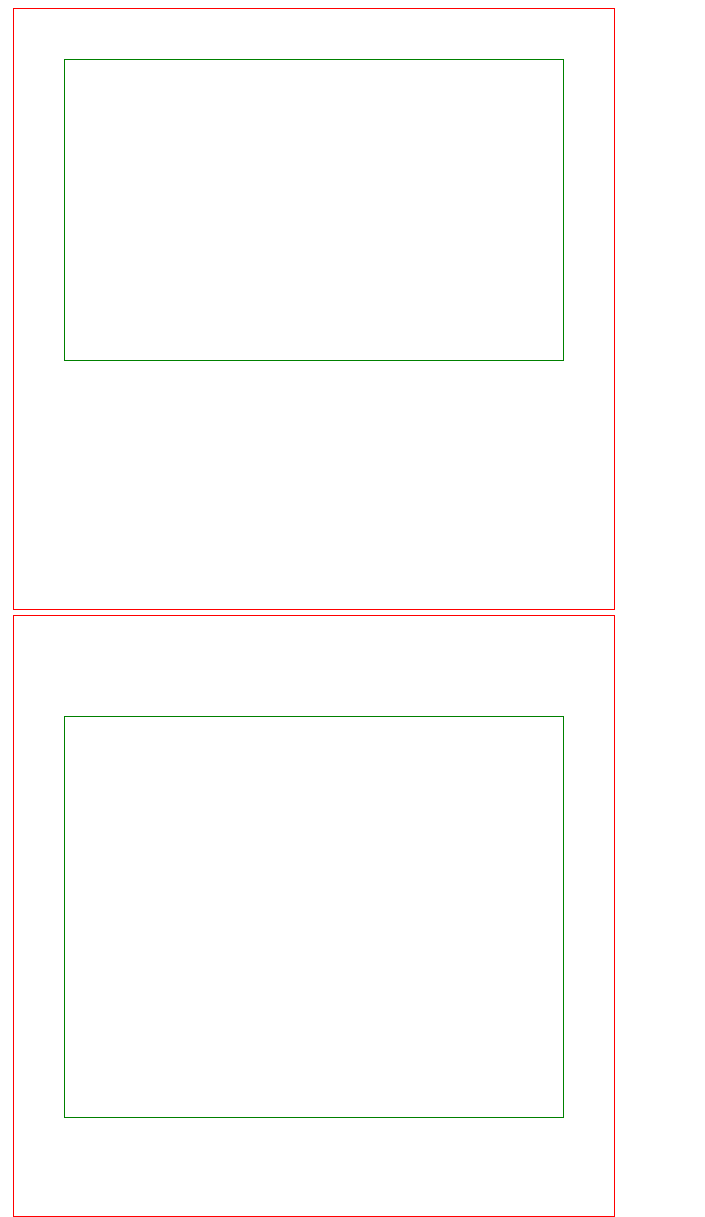
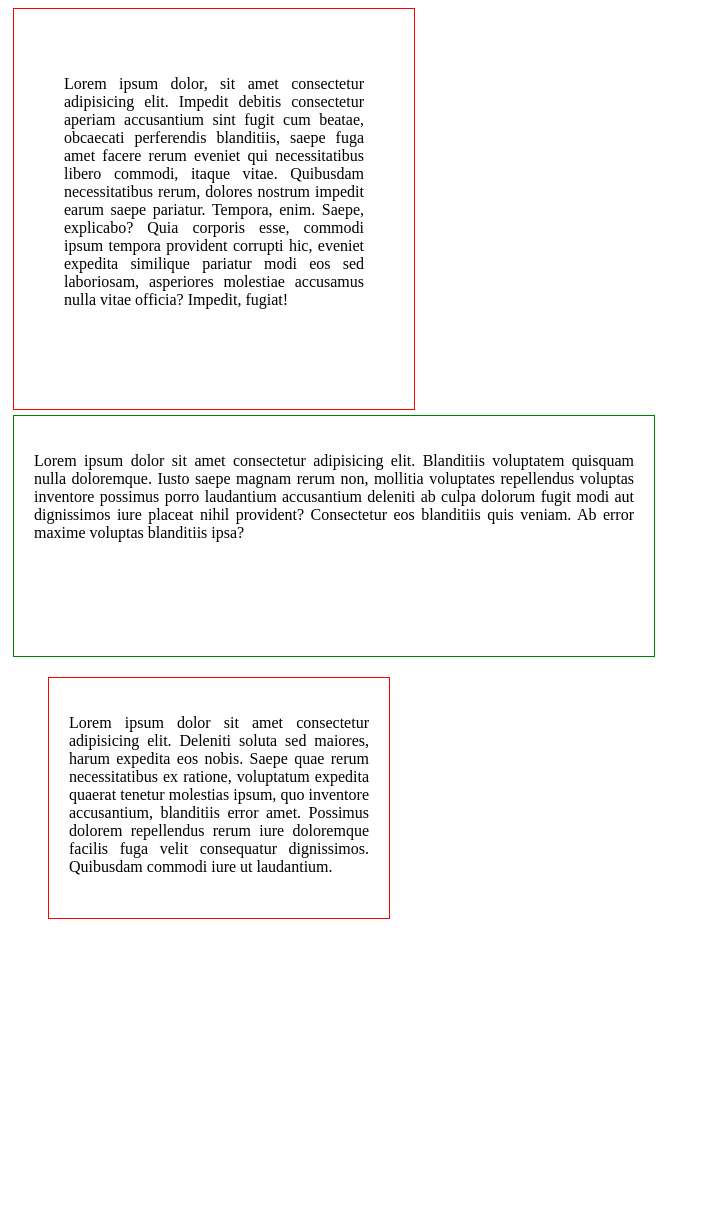
Before and after one commit to LeoonWi/CSS_Exercises, a plain HTML site: page exe1.html in a window 1280 px wide. Shown: the top 1217 px of the page, without its empty margins (0-705 px from the left). After the commit the page ends 927 px from the top, so only its background shows below. Drawn offline with Linux system fonts and the light colour scheme.

Commit message:
Отступы padding

```diff
--- a/exe1.html
+++ b/exe1.html
@@ -7,42 +7,43 @@
     <title>Exercise</title>
     <style>
         #one, #two, #three {
-            width: 600px;
-            height: 600px;
-            border: 1px solid red;
+            border: 1px solid;
             margin: 5px;
+            text-align: justify;
         }
 
-        .child {
-            border: 1px solid green;
+        #one {
+            width: 300px;
+            height: 300px;
+            border-color: red;
+            padding: 50px;
         }
 
-        #one .child {
-            height: 300px;
-            margin: 50px;
-            margin-bottom: 300px;
+        #two {
+            width: 600px;
+            height: 200px;
+            border-color: green;
+            padding: 20px;
         }
 
-        #two .child {
-            height: 400px;
-            margin: 100px 50px 100px;
-        }
-
-        #three .child {
-            height: 500px;
-            margin: 50px 200px 50px 200px;
+        #three {
+            width: 300px;
+            height: 200px;
+            border-color: red;
+            padding: 20px;
+            margin: 20px auto auto 40px;
         }
     </style>
 </head>
 <body>
     <div id="one">
-        <div class="child"></div>
+        <p>Lorem ipsum dolor, sit amet consectetur adipisicing elit. Impedit debitis consectetur aperiam accusantium sint fugit cum beatae, obcaecati perferendis blanditiis, saepe fuga amet facere rerum eveniet qui necessitatibus libero commodi, itaque vitae. Quibusdam necessitatibus rerum, dolores nostrum impedit earum saepe pariatur. Tempora, enim. Saepe, explicabo? Quia corporis esse, commodi ipsum tempora provident corrupti hic, eveniet expedita similique pariatur modi eos sed laboriosam, asperiores molestiae accusamus nulla vitae officia? Impedit, fugiat!</p>
     </div>
     <div id="two">
-        <div class="child"></div>
+        <p>Lorem ipsum dolor sit amet consectetur adipisicing elit. Blanditiis voluptatem quisquam nulla doloremque. Iusto saepe magnam rerum non, mollitia voluptates repellendus voluptas inventore possimus porro laudantium accusantium deleniti ab culpa dolorum fugit modi aut dignissimos iure placeat nihil provident? Consectetur eos blanditiis quis veniam. Ab error maxime voluptas blanditiis ipsa?</p>
     </div>
     <div id="three">
-        <div class="child"></div>
+        <p>Lorem ipsum dolor sit amet consectetur adipisicing elit. Deleniti soluta sed maiores, harum expedita eos nobis. Saepe quae rerum necessitatibus ex ratione, voluptatum expedita quaerat tenetur molestias ipsum, quo inventore accusantium, blanditiis error amet. Possimus dolorem repellendus rerum iure doloremque facilis fuga velit consequatur dignissimos. Quibusdam commodi iure ut laudantium.</p>
     </div>
 </body>
 </html>
```
